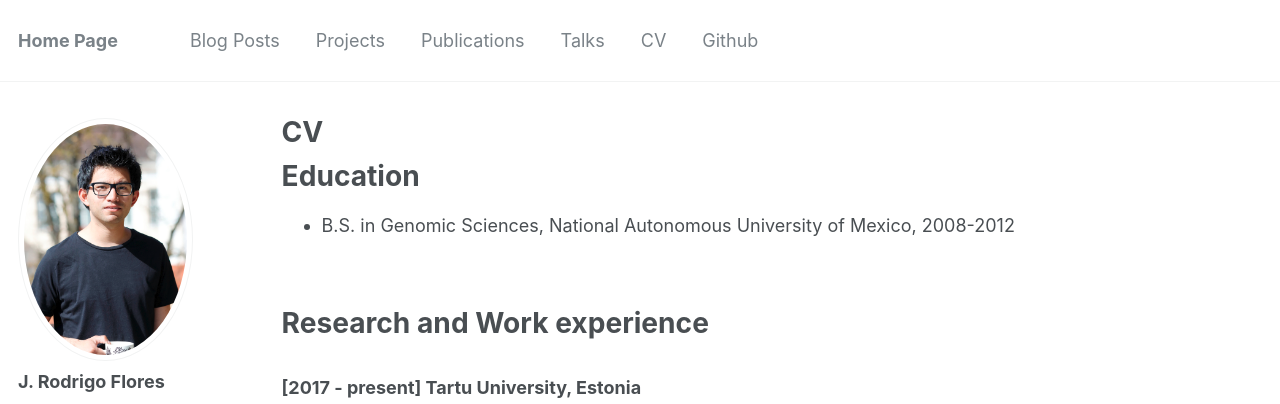
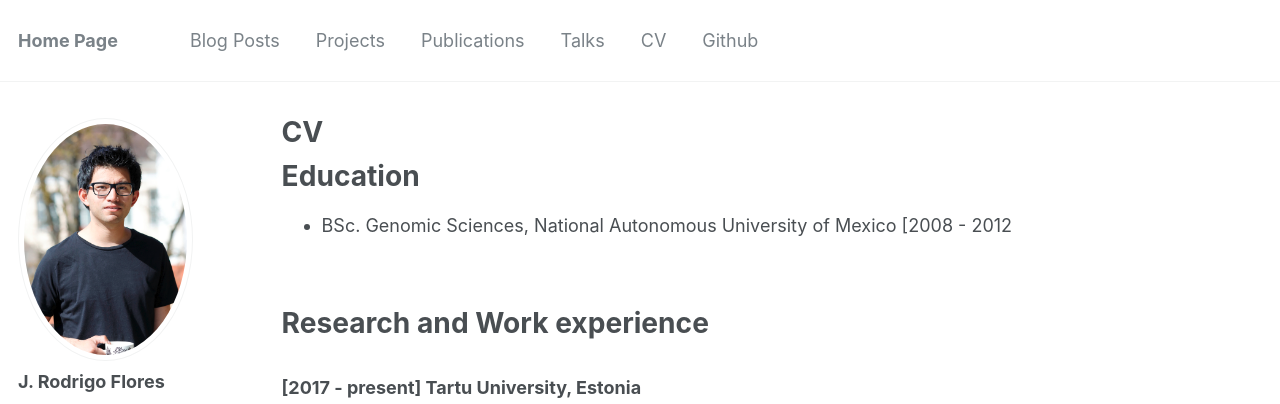
Before and after one commit to JRodrigoF/JRodrigoFlores.github.io, a Jekyll site: the page built from _pages/cv.md, in a window 1280 px wide and 900 px high. Shown: the top 404 px of the window. Built offline with Jekyll 4.4.1, drawn with Linux system fonts in a browser that asks for light colours; some web fonts are replaced.

Commit message:
Update cv.md

```diff
--- a/_pages/cv.md
+++ b/_pages/cv.md
@@ -11,7 +11,7 @@ redirect_from:
 
 Education
 ======
-* B.S. in Genomic Sciences, National Autonomous University of Mexico, 2008-2012
+* BSc. Genomic Sciences, National Autonomous University of Mexico [2008 - 2012
 
 <br/>
 
```
